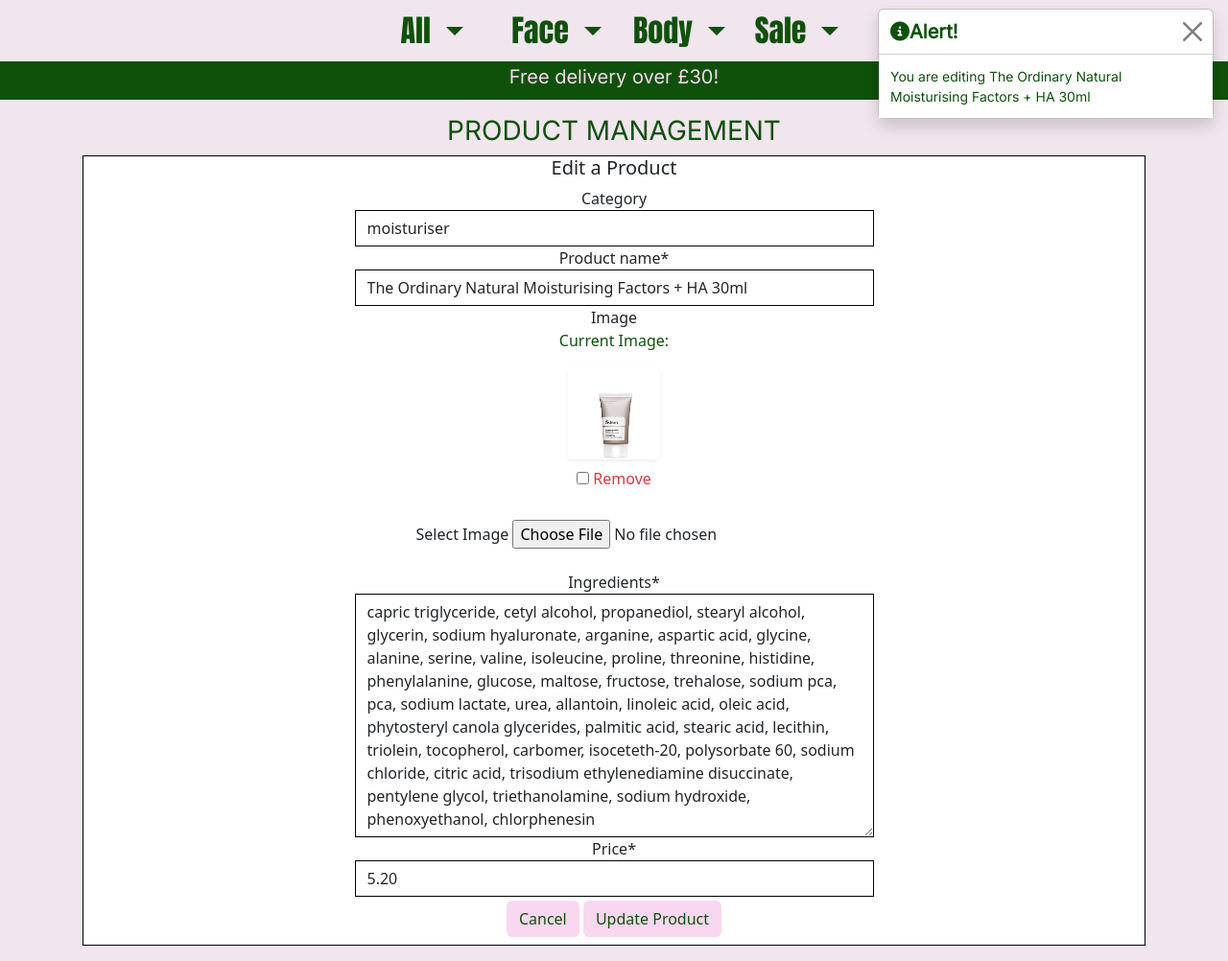
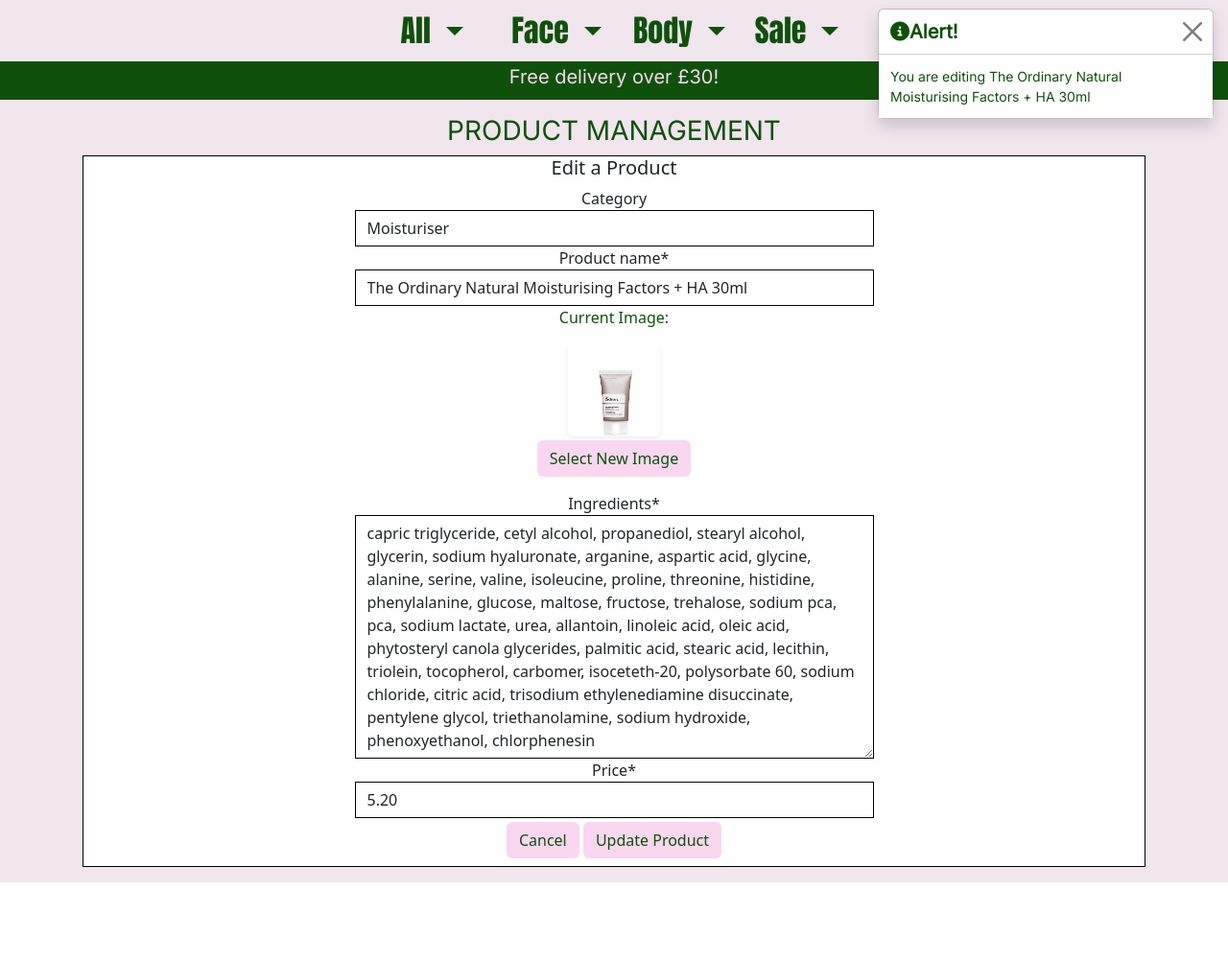
Before and after one commit to mmnowak/mp4, a Django app: page /products/edit/1/ in a window 1280 px wide. Shown: the part 63-1065 px from the top of the page at 96% size. After the commit the page ends 983 px from the top, so only its background shows below. Run offline with Django 3.2, Linux system fonts and the light colour scheme; the visitor is signed in with stand-in values (Sample User, id 1); data comes from the database, SQL or seed files in the repository; parts of the project's set-up code (start-up, migrations or seed data) failed here and were passed over; some libraries are stand-ins or nearby versions.

Commit message:
customize product admin forms

```diff
--- a/products/forms.py
+++ b/products/forms.py
@@ -13,8 +13,6 @@
     def __init__(self, *args, **kwargs):
         super().__init__(*args, **kwargs)
         categories = Category.objects.all()
-        product_types = [(c.id, c.get_product_type()) for c in categories]
 
-        self.fields['category'].choices = product_types
         for field_name, field in self.fields.items():
             field.widget.attrs['class'] = 'border-black rounded-0'
--- a/products/templates/products/custom_widget_templates/custom_clearable_file_input.html
+++ b/products/templates/products/custom_widget_templates/custom_clearable_file_input.html
@@ -3,15 +3,10 @@
     <a href="{{ widget.value.url }}">
         <img width="96" height="96" class="rounded shadow-sm" src="{{ widget.value.url }}">
     </a>
-    {% if not widget.required %}
-        <div class="custom-control custom-checkbox mt-2">
-            <input class="custom-control-input" type="checkbox" name="{{ widget.checkbox_name }}" id="{{ widget.checkbox_id }}">
-            <label class="custom-control-label text-danger" for="{{ widget.checkbox_id }}">{{ widget.clear_checkbox_label }}</label>
-        </div>
-    {% endif %}<br>
+ <br>
     {{ widget.input_text }}
 {% endif %}
-<span class="btn btn-file">
-    Select Image <input id="new-image" type="{{ widget.type }}" name="{{ widget.name }}"{% include "django/forms/widgets/attrs.html" %}>
+<span class="btn action-btn btn-file mt-1">
+    Select New Image <input id="new-image" type="{{ widget.type }}" name="{{ widget.name }}"{% include "django/forms/widgets/attrs.html" %}>
 </span>
 <strong><p class="text-danger" id="filename"></p></strong>
--- a/products/templates/products/edit_product.html
+++ b/products/templates/products/edit_product.html
@@ -13,7 +13,13 @@
         <div class="col-lg-6 col-md-6 col-sm-12 m-auto">
     <form method="POST" action="{% url 'edit_product' product.id %}" class="form mb-2" enctype="multipart/form-data">
         {% csrf_token %}
-        {{ form | crispy }}
+        {% for field in form %}
+            {% if field.name != 'product_img' %}
+                {{ field | as_crispy_field }}
+            {% else %}
+                {{ field }}
+            {% endif %}
+                {% endfor %}
         <div class="mt-1">
             <a class="btn action-btn" href="{% url 'products' %}">Cancel</a>
             <button class="btn action-btn" type="submit">Update Product</button>
@@ -24,3 +30,13 @@
 
 
 {% endblock %}
+
+{% block postloadjs %}
+    {{ block.super }}
+    <script type="text/javascript">
+        $('#new-image').change(function() {
+            var file = $('#new-image')[0].files[0];
+            $('#filename').text(`Image will be set to: ${file.name}`);
+        });
+    </script>
+{% endblock %}
--- a/static/css/base.css
+++ b/static/css/base.css
@@ -270,3 +270,31 @@
 .allauth-form-inner-content a {
 color: #0F510B;
 }
+
+/* Product Form */
+
+.btn-file {
+  position: relative;
+  overflow: hidden;
+}
+
+.btn-file input[type="file"] {
+  position: absolute;
+  top: 0;
+  right: 0;
+  min-width: 100%;
+  min-height: 100%;
+  opacity: 0;
+  cursor: pointer;
+}
+
+.custom-checkbox .custom-control-label::before {
+  border-radius: 0;
+  border-color: #dc3545;
+}
+
+.custom-checkbox .custom-control-input:checked~.custom-control-label::before {
+  background-color: #dc3545;
+  border-color: #dc3545;
+  border-radius: 0;
+}
```
Also changed, not shown: products/templates/products/add_product.html (+17 -1 lines), media/4_G2QrUbL.webp (added), media/4_QuVGGkv.webp (added), media/5_iWQ0GNg.webp (added).
